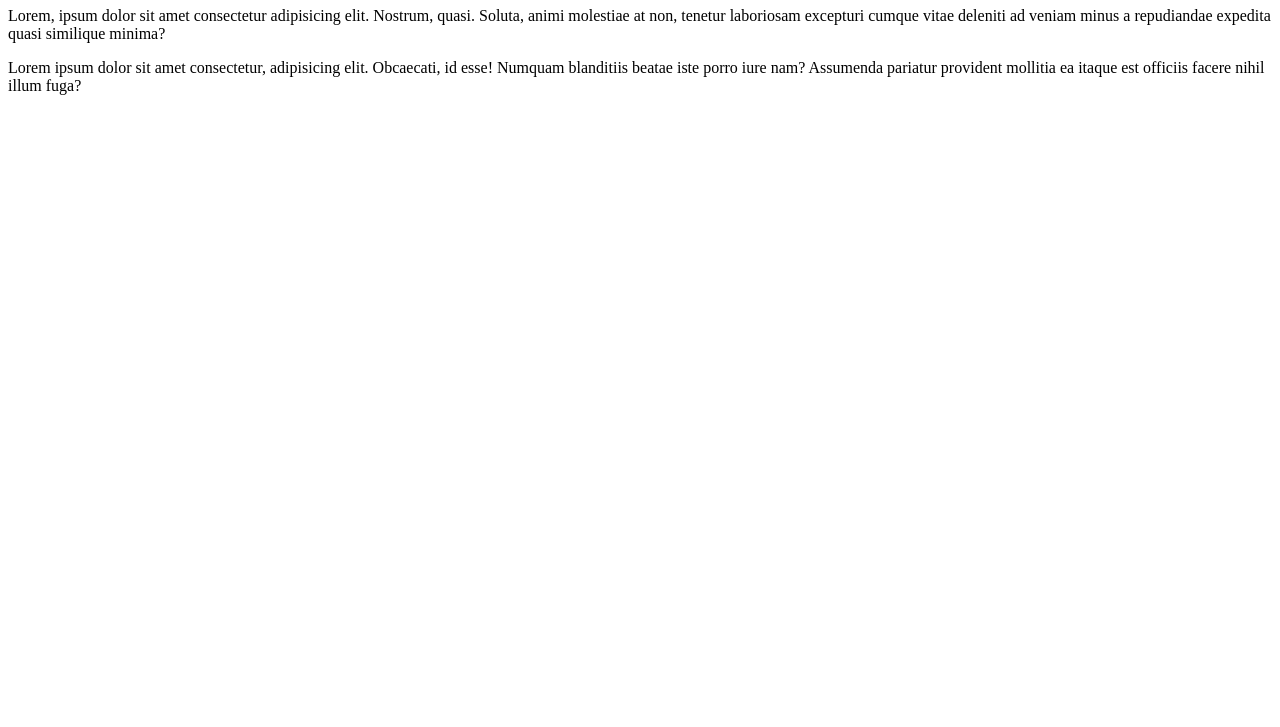
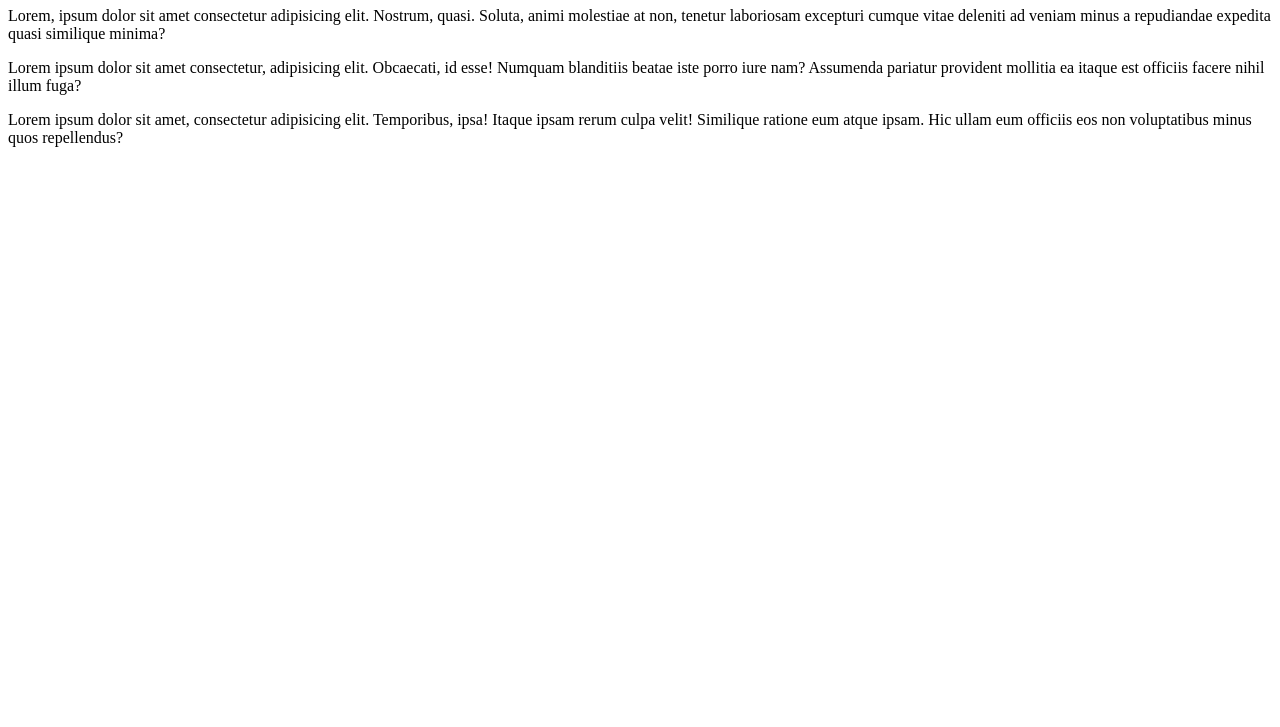
Before and after one commit to OwaisQarni25/SMIT-class, a plain HTML site: page Index.html in a window 1280 px wide. Shown: the part 73-800 px from the top of the page. Drawn offline with Linux system fonts and the light colour scheme.

Commit message:
New user

```diff
--- a/Index.html
+++ b/Index.html
@@ -17,6 +17,9 @@
                    Numquam blanditiis beatae iste porro iure nam? Assumenda pariatur provident
                     mollitia ea itaque est officiis facere nihil illum fuga?</p>
           </div>
+          <div class="new">
+              <p>Lorem ipsum dolor sit amet, consectetur adipisicing elit. Temporibus, ipsa! Itaque ipsam rerum culpa velit! Similique ratione eum atque ipsam. Hic ullam eum officiis eos non voluptatibus minus quos repellendus?</p>
+          </div>
 
 </body>
 </html>
```
